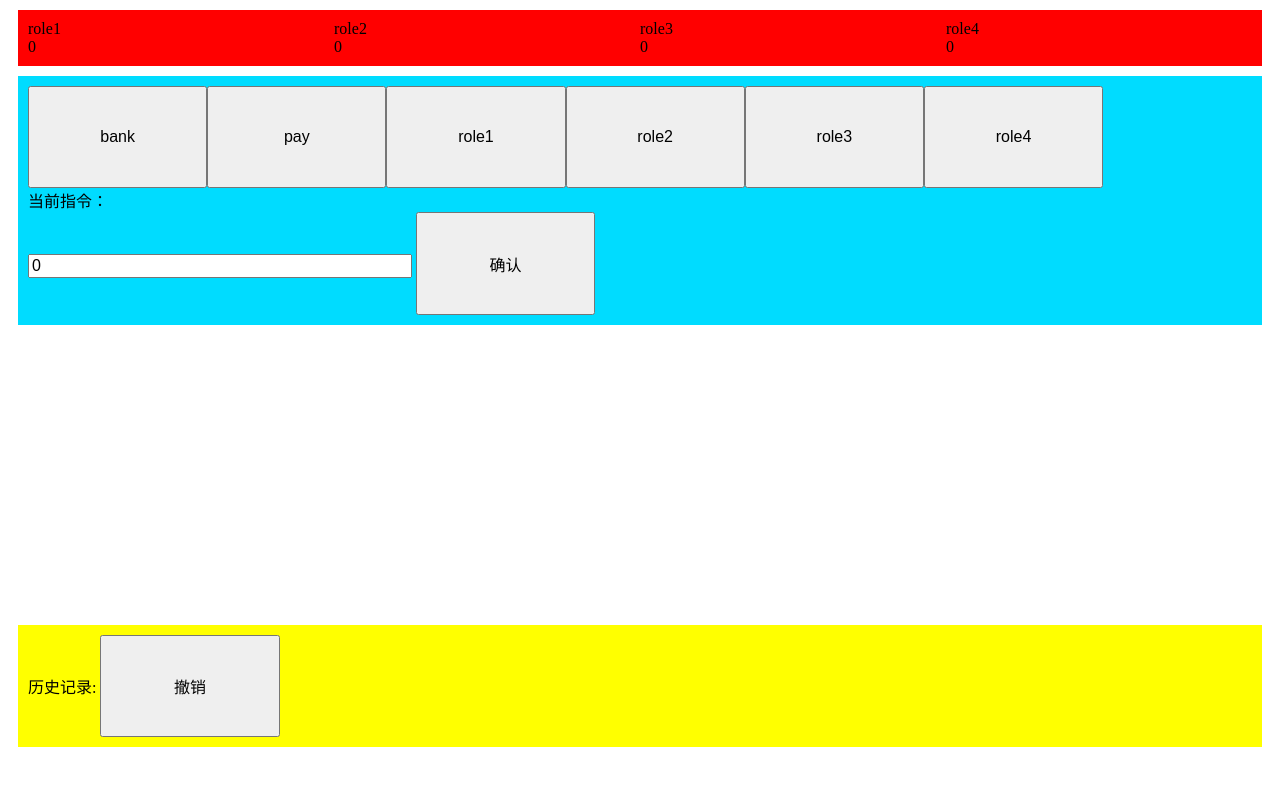
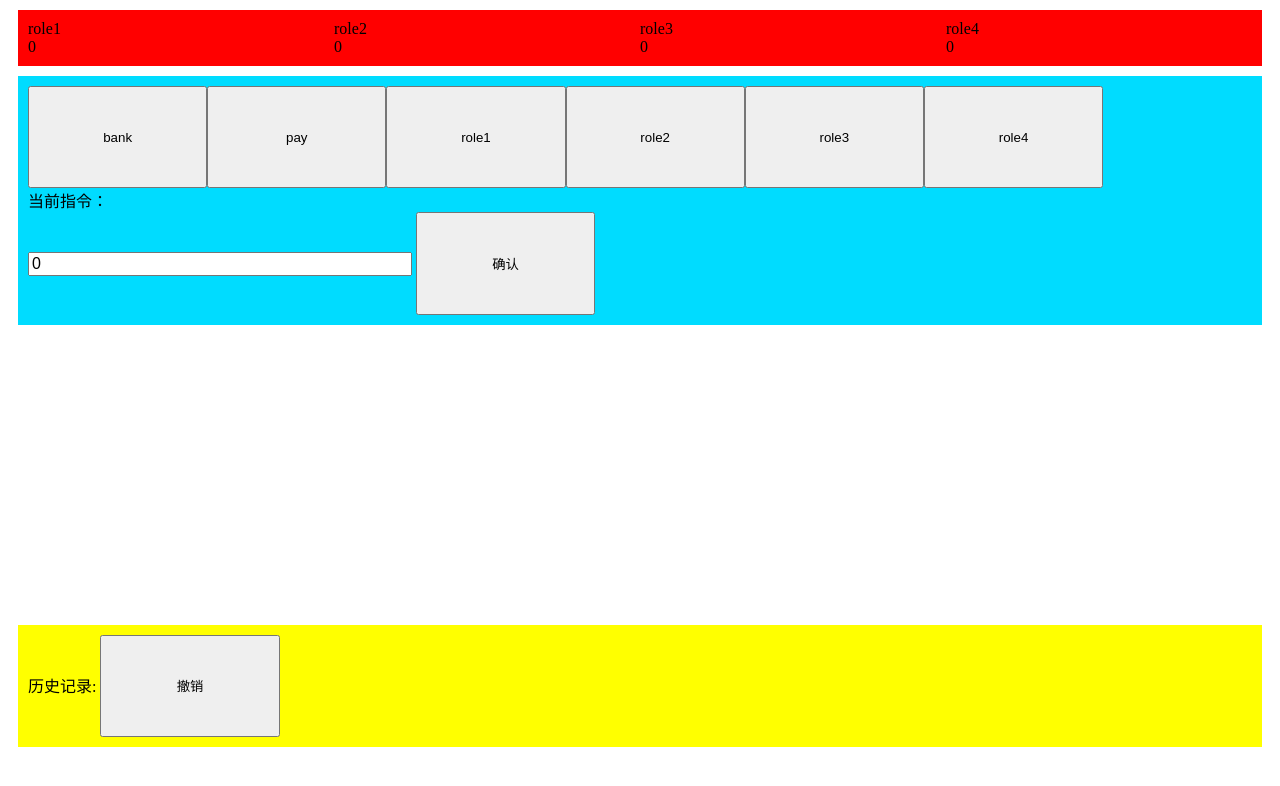
Before and after one commit to cxdongjack/monoply, a plain HTML site: page index.html in a window 1280 px wide. Drawn offline with nearby package versions, Linux system fonts and the light colour scheme.

Commit message:
font-size

```diff
--- a/index.html
+++ b/index.html
@@ -11,7 +11,7 @@
             .board{display: flex;background: red;}
             .board_role{width: 25vw;}
             .operation{background: #00dcff;}
-            button {width: 14vw; height: 8vw;font-size: 16px;}
+            button {width: 14vw; height: 8vw;}
             input{font-size: 16px;width: 30vw;}
         </style>
     </header>
```
